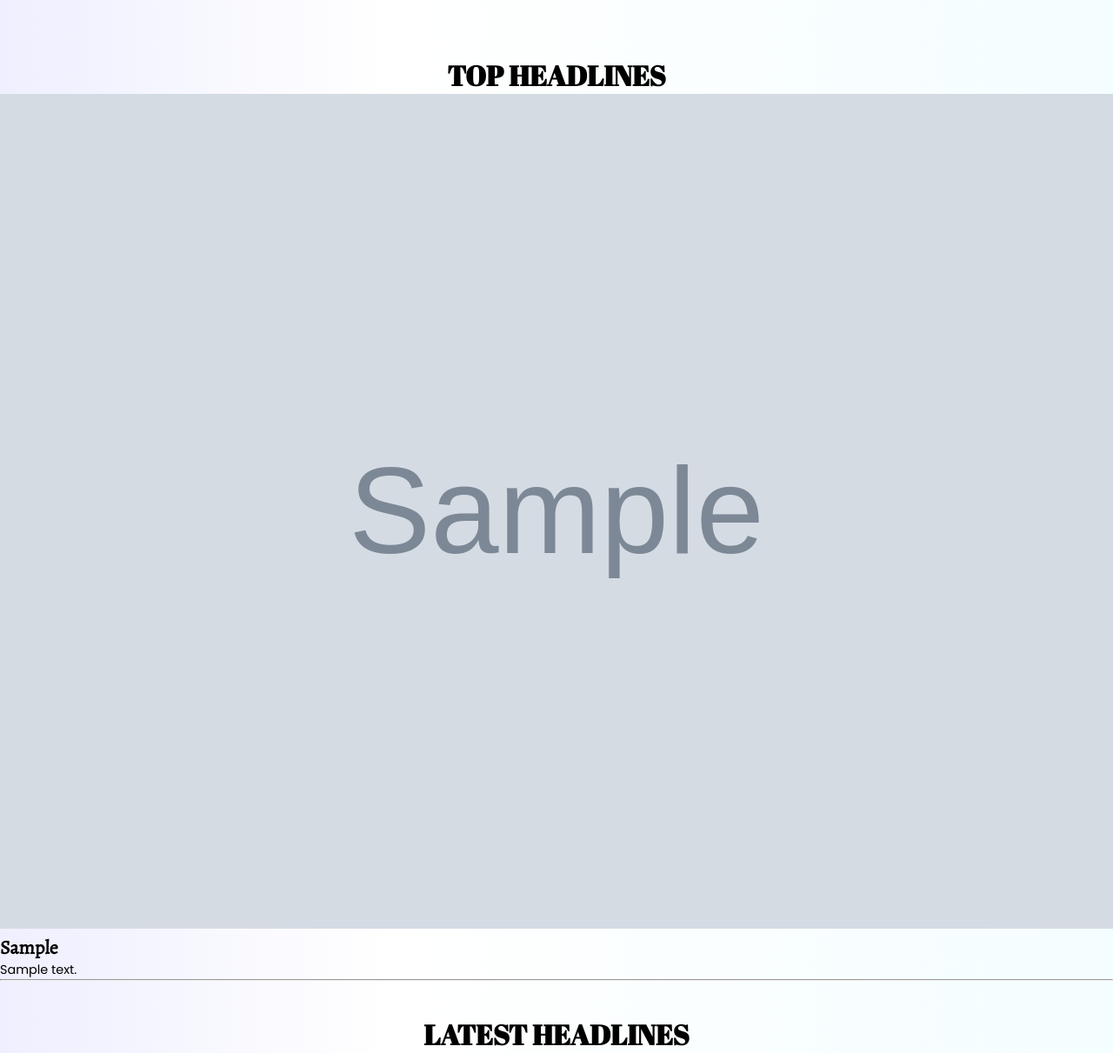
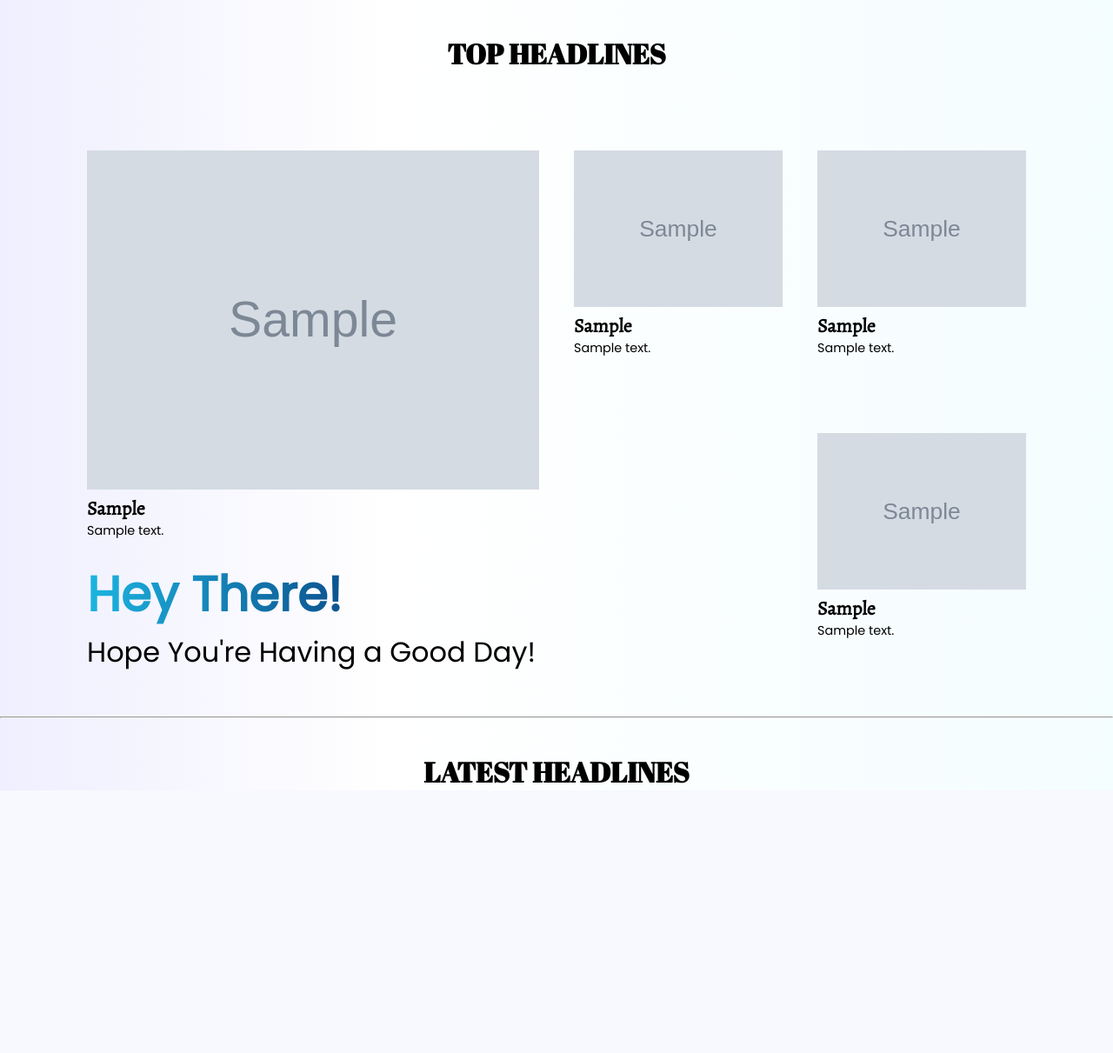
Before and after one commit to avyuktsoni0731/fluxfeed, a Flask app: template templates/index.html in a window 1280 px wide. Shown: the part 92-1303 px from the top of the page at 87% size. After the commit the page ends 993 px from the top, so only its background shows below. Run offline with Flask 3, Linux system fonts and the light colour scheme; the template is opened without the code that fills it: most values are stand-ins (such as "Sample title", 1, 10 or a date in 2020); grey boxes marked "Sample" are stand-in pictures; parts of the project's set-up code (start-up, migrations or seed data) failed here and were passed over; some web fonts are replaced.

Commit message:
Add files via upload

```diff
--- a/templates/index.html
+++ b/templates/index.html
@@ -35,34 +35,29 @@
     <nav>
       <h2 id="website-heading">FluxFeed</h2>
     </nav>
-    <br />
     <div>
       <h1 class="headings">TOP HEADLINES</h1>
     </div>
-    <div class="top_container">
-      {% for top_headlines_image in top_headlines_images %}
-      <img src="{{ top_headlines_image }}" class="top_images" width="100%" />
-      {% endfor %} {% for top_headline in top_headlines %}
-      <p class="bullets">{{ top_headline }}</p>
-      {% endfor %} {% for top_headline_description in top_headlines_description
-      %}
-      <p class="descriptions">{{ top_headline_description }}</p>
+    <div class="top-container">
+      {% for i in range(0, 4) %}
+      <div class="div{{i}}">
+        <img
+          src="{{ top_headlines_images[i] }}"
+          class="top_images"
+          width="100%"
+        />
+        <p class="bullets">{{ top_headlines[i] }}</p>
+        <p class="descriptions">{{ top_headlines_description[i] }}</p>
+      </div>
       {% endfor %}
+      <div class="div4">
+        <h1>Hey There!</h1>
+        <p>Hope You're Having a Good Day!</p>
+      </div>
     </div>
     <hr />
     <div>
       <h1 class="headings">LATEST HEADLINES</h1>
     </div>
-    <div class="latest_news_container">
-      {% for i in range(0, len_latest) %}
-      <div>
-        <p class="bullets latest_bullets">{{ latest_headlines[i] }}</p>
-        <p class="descriptions latest_descriptions">
-          {{ latest_descriptions[i] }}
-        </p>
-      </div>
-      <img src="{{ latest_images[i] }}" class="latest_images" width="200px" />
-      {% endfor %}
-    </div>
   </body>
 </html>
```
